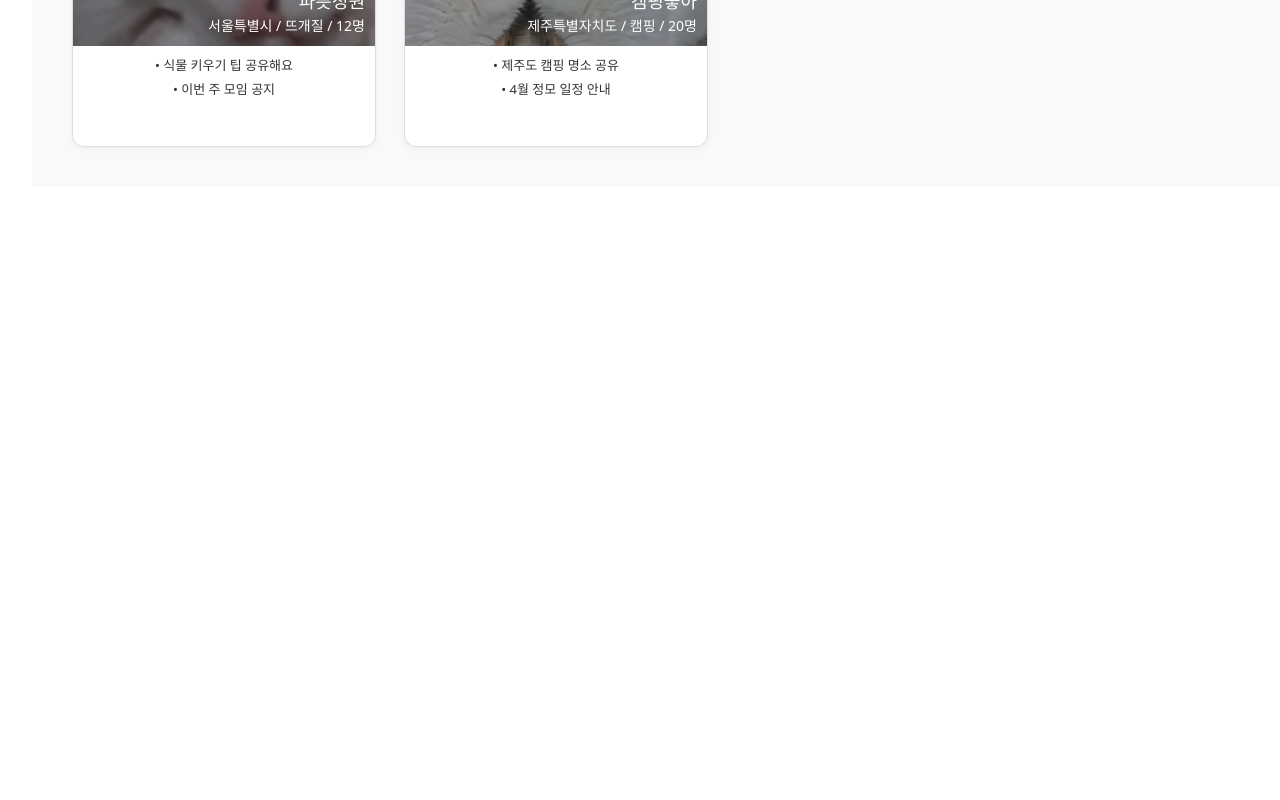
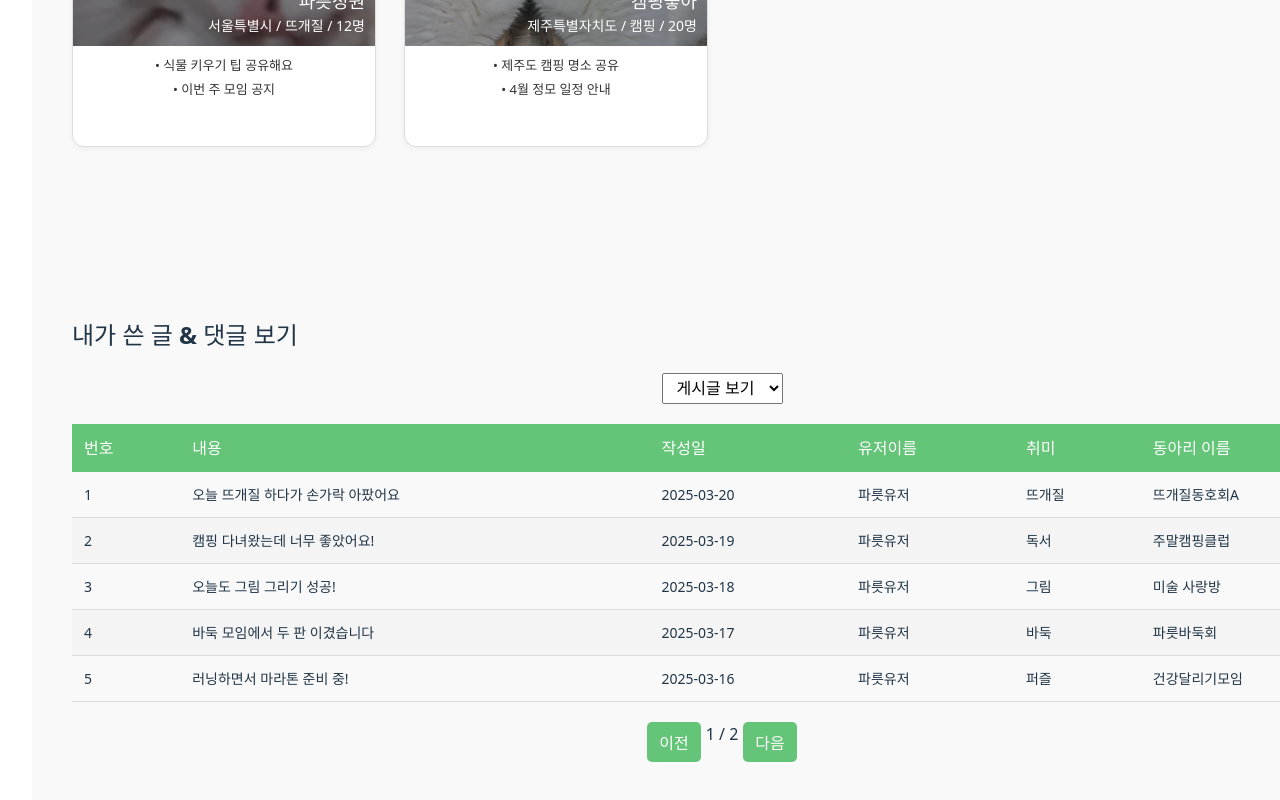
Before and after one commit to MrDos89/slivermate_project_react, a React (Vite) app: page /mypage in a window 1280 px wide. Shown: the part 769-1569 px from the top of the page. Before the commit the page ends 988 px from the top, so only its background shows below. Built offline with nearby package versions, Linux system fonts and the light colour scheme; a web font is replaced by a local one.

Commit message:
[건민]마이페이지

```diff
--- /dev/null
+++ b/src/components/MyPagecomponents/PostSection.jsx
@@ -0,0 +1,144 @@
+// src/components/MyPage/PostSection.jsx
+
+import React, { useState } from "react";
+import styled from "styled-components"; // styled-components import
+
+// 🔹 PostSection 스타일 (CSS 포함)
+
+const PostTitle = styled.h2`
+  text-align: left;
+  margin-bottom: 20px;
+`;
+
+const PostDropdown = styled.select`
+  padding: 5px 10px;
+  font-size: 16px;
+  margin-bottom: 20px;
+`;
+
+const TableWrapper = styled.div`
+  width: 100%;
+  overflow-x: auto;
+  margin-bottom: 20px;
+`;
+
+const Table = styled.table`
+  width: 100%;
+  border-collapse: collapse;
+  text-align: left;
+`;
+
+const TableHeader = styled.th`
+  background-color: rgb(100, 196, 120);
+  color: white;
+  padding: 12px;
+  font-size: 16px;
+  font-weight: bold;
+`;
+
+const TableRow = styled.tr`
+  &:nth-child(even) {
+    background-color: #f4f4f4;
+  }
+`;
+
+const TableCell = styled.td`
+  padding: 12px;
+  font-size: 14px;
+  border-bottom: 1px solid #ddd;
+`;
+
+const PaginationWrapper = styled.div`
+  display: flex;
+  justify-content: center;
+  margin-top: 20px;
+`;
+
+const PageButton = styled.button`
+  padding: 8px 12px;
+  background-color: rgb(100, 196, 120);
+  border: none;
+  border-radius: 5px;
+  color: white;
+  cursor: pointer;
+  margin: 0 5px;
+
+  &:hover {
+    background-color: rgb(100, 196, 120);
+  }
+`;
+
+// 🔹 PostSection 컴포넌트
+
+const PostSection = ({
+  user,
+  hobbyMap,
+  selectedPostType,
+  handlePostTypeChange,
+  handlePostPrev,
+  handlePostNext,
+  visiblePosts,
+  postVisibleCount,
+  startPostIndex,
+}) => {
+  return (
+    <div>
+      <PostTitle>내가 쓴 글 & 댓글 보기</PostTitle>
+      <PostDropdown onChange={handlePostTypeChange}>
+        <option value={1}>게시글 보기</option>
+        <option value={2}>댓글 보기</option>
+      </PostDropdown>
+
+      <TableWrapper>
+        <Table>
+          <thead>
+            <tr>
+              <TableHeader>번호</TableHeader>
+              <TableHeader>내용</TableHeader>
+              <TableHeader>작성일</TableHeader>
+              <TableHeader>유저이름</TableHeader>
+              <TableHeader>취미</TableHeader>
+              <TableHeader>동아리 이름</TableHeader>
+            </tr>
+          </thead>
+          <tbody>
+            {visiblePosts.map((post, index) => (
+              <TableRow key={post.id}>
+                <TableCell>{index + 1}</TableCell>
+                <TableCell>{post.content}</TableCell>
+                <TableCell>{post.date}</TableCell>
+                <TableCell>{user.nickname}</TableCell>
+                <TableCell>
+                  {hobbyMap.indoor?.list[post.hobby.hobbyId]}
+                </TableCell>
+                <TableCell>{post.clubName}</TableCell>
+              </TableRow>
+            ))}
+          </tbody>
+        </Table>
+      </TableWrapper>
+
+      {/* 페이지네이션 */}
+      <PaginationWrapper>
+        <PageButton onClick={handlePostPrev} disabled={startPostIndex === 0}>
+          이전
+        </PageButton>
+        <span>
+          {Math.floor(startPostIndex / postVisibleCount) + 1} /{" "}
+          {Math.ceil(user.posts.length / postVisibleCount)}
+        </span>
+        <PageButton
+          onClick={handlePostNext}
+          disabled={
+            startPostIndex + postVisibleCount >=
+            user.posts.filter((post) => post.type === selectedPostType).length
+          }
+        >
+          다음
+        </PageButton>
+      </PaginationWrapper>
+    </div>
+  );
+};
+
+export default PostSection;
--- a/src/pages/MyPage.jsx
+++ b/src/pages/MyPage.jsx
@@ -2,6 +2,7 @@ import styled from "styled-components";
 import { useState } from "react";
 import userThumbnail from "../images/thumb3.png";
 import thumb2 from "../images/thumb2.png";
+// import PostSection from "./PostSection";
 
 // 🔹 더미 유저 데이터
 const dummyUser = {
@@ -395,9 +396,100 @@ const ClubPost = styled.div`
   text-overflow: ellipsis;
 `;
 
+// 내 글 쓰기
+const TableWrapper = styled.div`
+  width: 100%;
+  overflow-x: auto;
+  margin-bottom: 20px;
+`;
+
+const Table = styled.table`
+  width: 100%;
+  border-collapse: collapse;
+  text-align: left;
+`;
+
+const TableHeader = styled.th`
+  background-color: rgb(100, 196, 120);
+  color: white;
+  padding: 12px;
+  font-size: 16px;
+  font-weight: bold;
+`;
+
+const TableRow = styled.tr`
+  &:nth-child(even) {
+    background-color: #f4f4f4;
+  }
+`;
+
+const TableCell = styled.td`
+  padding: 12px;
+  font-size: 14px;
+  border-bottom: 1px solid #ddd;
+`;
+
+const PostSection = styled.div`
+  margin-top: 170px;
+`;
+
+const PostTitle = styled.h2`
+  text-align: left;
+  margin-bottom: 20px;
+`;
+
+const PostDropdown = styled.select`
+  padding: 5px 10px;
+  font-size: 16px;
+  margin-bottom: 20px;
+`;
+
+const PostListWrapper = styled.div`
+  display: flex;
+  flex-direction: column;
+  gap: 10px;
+`;
+
+const PostItem = styled.div`
+  background-color: white;
+  padding: 12px;
+  border-radius: 8px;
+  box-shadow: 0 2px 6px rgba(0, 0, 0, 0.1);
+`;
+
+const PostDetails = styled.div`
+  display: flex;
+  justify-content: space-between;
+  font-size: 14px;
+  margin-top: 5px;
+`;
+
+const PaginationWrapper = styled.div`
+  display: flex;
+  justify-content: center;
+  margin-top: 20px;
+`;
+
+const PageButton = styled.button`
+  padding: 8px 12px;
+  background-color: rgb(100, 196, 120);
+  border: none;
+  border-radius: 5px;
+  color: white;
+  cursor: pointer;
+  margin: 0 5px;
+
+  &:hover {
+    background-color: rgb(100, 196, 120);
+  }
+`;
+
 function MyPage() {
   const user = dummyUser;
   const [startIndex, setStartIndex] = useState(0);
+  const [startPostIndex, setStartPostIndex] = useState(0); // 게시글/댓글 페이지네이션 시작 인덱스
+  const [selectedPostType, setSelectedPostType] = useState(1); // 기본적으로 게시글 보기
+  const postVisibleCount = 5; // 한 페이지에 보일 게시글/댓글 개수
 
   const VISIBLE_COUNT = 5;
 
@@ -414,6 +506,31 @@ function MyPage() {
     startIndex,
     startIndex + VISIBLE_COUNT
   );
+
+  // 2. 이전 페이지로 이동하는 함수
+  const handlePostPrev = () => {
+    if (startPostIndex > 0) setStartPostIndex(startPostIndex - 1);
+  };
+
+  // 3. 다음 페이지로 이동하는 함수
+  const handlePostNext = () => {
+    const filteredPosts = user.posts.filter(
+      (post) => post.type === selectedPostType
+    );
+    if (startPostIndex + postVisibleCount < filteredPosts.length)
+      setStartPostIndex(startPostIndex + 1);
+  };
+
+  // 4. 드롭다운에서 게시글/댓글을 선택하면 해당 항목만 필터링
+  const handlePostTypeChange = (e) => {
+    setSelectedPostType(Number(e.target.value));
+    setStartPostIndex(0); // 게시글/댓글 변경 시 첫 페이지로 돌아가도록
+  };
+
+  // 5. 선택된 게시글/댓글 목록을 필터링
+  const visiblePosts = user.posts
+    .filter((post) => post.type === selectedPostType)
+    .slice(startPostIndex, startPostIndex + postVisibleCount);
 
   return (
     <MyPageContainer>
@@ -501,6 +618,64 @@ function MyPage() {
           })}
         </ClubGrid>
       </ClubSection>
+
+      {/* 5. 내가 쓴 글 보기 */}
+      <PostSection>
+        <PostTitle>내가 쓴 글 & 댓글 보기</PostTitle>
+        <PostDropdown onChange={handlePostTypeChange}>
+          <option value={1}>게시글 보기</option>
+          <option value={2}>댓글 보기</option>
+        </PostDropdown>
+
+        <TableWrapper>
+          <Table>
+            <thead>
+              <tr>
+                <TableHeader>번호</TableHeader>
+                <TableHeader>내용</TableHeader>
+                <TableHeader>작성일</TableHeader>
+                <TableHeader>유저이름</TableHeader>
+                <TableHeader>취미</TableHeader>
+                <TableHeader>동아리 이름</TableHeader>
+              </tr>
+            </thead>
+            <tbody>
+              {visiblePosts.map((post, index) => (
+                <TableRow key={post.id}>
+                  <TableCell>{index + 1}</TableCell>
+                  <TableCell>{post.content}</TableCell>
+                  <TableCell>{post.date}</TableCell>
+                  <TableCell>{user.nickname}</TableCell>
+                  <TableCell>
+                    {hobbyMap.indoor?.list[post.hobby.hobbyId]}
+                  </TableCell>
+                  <TableCell>{post.clubName}</TableCell>
+                </TableRow>
+              ))}
+            </tbody>
+          </Table>
+        </TableWrapper>
+
+        {/* 페이지네이션 */}
+        <PaginationWrapper>
+          <PageButton onClick={handlePostPrev} disabled={startPostIndex === 0}>
+            이전
+          </PageButton>
+          <span>
+            {Math.floor(startPostIndex / postVisibleCount) + 1} /{" "}
+            {Math.ceil(user.posts.length / postVisibleCount)}
+          </span>
+          <PageButton
+            onClick={handlePostNext}
+            disabled={
+              startPostIndex + postVisibleCount >=
+              user.posts.filter((post) => post.type === selectedPostType).length
+            }
+          >
+            다음
+          </PageButton>
+        </PaginationWrapper>
+      </PostSection>
     </MyPageContainer>
   );
 }
```
